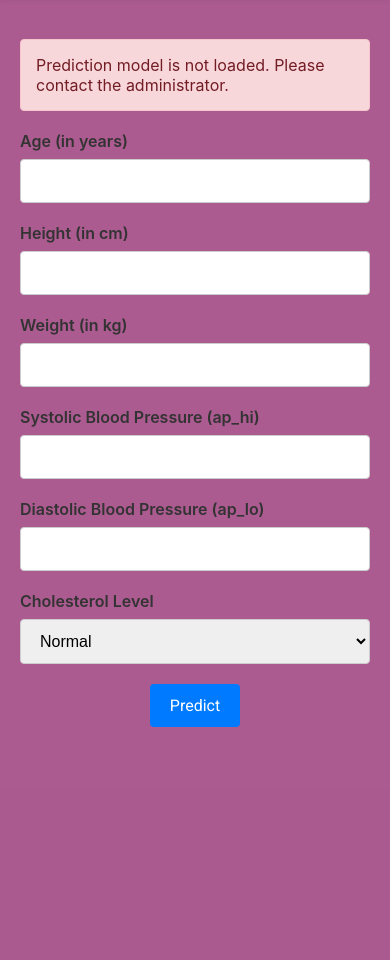
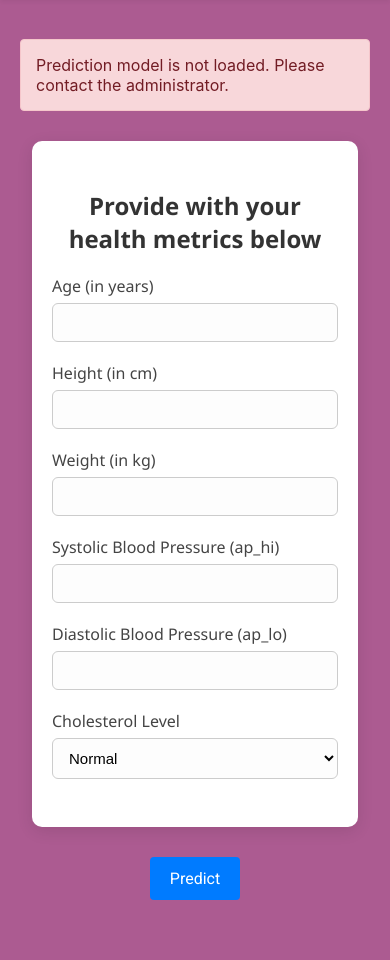
Before and after one commit to tameszn/Heart-disease-prediction-, a Flask app: page /predictor in a window 390 px wide. Shown: the part 61-1021 px from the top of the page. Before the commit the page ends 788 px from the top, so only its background shows below. Run offline with Flask 3, Linux system fonts and the light colour scheme; the visitor is signed in with stand-in values (Sample User, id 1).

Commit message:
improved prediction form

```diff
--- a/static/style.css
+++ b/static/style.css
@@ -241,3 +241,99 @@ legend {
 #send-btn {
     border-radius: 0;
 }
+
+
+
+
+.form-card {
+  max-width: 700px;
+  margin: 50px auto;
+  background-color: #ffffff;
+  border-radius: 10px;
+  box-shadow: 0 4px 16px rgba(0, 0, 0, 0.1);
+  padding: 40px 32px;
+  font-family: "Segoe UI", Roboto, Helvetica, Arial, sans-serif;
+  color: #333;
+}
+
+
+.form-card h1,
+.form-card legend {
+  font-size: 24px;
+  font-weight: 600;
+  color: #222;
+  margin-bottom: 12px;
+}
+
+
+.form-card p {
+  font-size: 15px;
+  color: #555;
+  margin-bottom: 24px;
+}
+.form-card .form-group {
+  margin-bottom: 20px;
+}
+
+
+.form-card label {
+  display: block;
+  font-weight: 500;
+  color: #444;
+  margin-bottom: 6px;
+}
+
+
+.form-card input.form-control,
+.form-card select.form-control {
+  width: 100%;
+  padding: 10px 12px;
+  border: 1px solid #ccc;
+  border-radius: 6px;
+  background-color: #fdfdfd;
+  font-size: 15px;
+  transition: border-color 0.2s ease, box-shadow 0.2s ease;
+}
+
+.form-card input.form-control:focus,
+.form-card select.form-control:focus {
+  outline: none;
+  border-color: #1976d2; /* subtle blue focus */
+  box-shadow: 0 0 0 2px rgba(25, 118, 210, 0.15);
+}
+
+
+.form-card button,
+.form-card .btn-primary {
+  display: inline-block;
+  padding: 10px 18px;
+  border: none;
+  border-radius: 6px;
+  font-weight: 600;
+  background-color: #1976d2;
+  color: white;
+  cursor: pointer;
+  transition: background-color 0.2s ease, transform 0.1s ease;
+}
+
+.form-card button:hover,
+.form-card .btn-primary:hover {
+  background-color: #125ba0;
+  transform: translateY(-1px);
+}
+
+/* Subtle footer text */
+.form-card .form-footer {
+  text-align: center;
+  font-size: 13px;
+  color: #777;
+  margin-top: 24px;
+}
+
+
+@media (max-width: 600px) {
+  .form-card {
+    padding: 28px 20px;
+    margin: 30px 12px;
+  }
+}
--- a/templates/predictor.html
+++ b/templates/predictor.html
@@ -3,7 +3,8 @@
 
    <form method="POST" action="{{ url_for('predictor') }}" id="prediction-form">
   {{ form.hidden_tag() }}
-
+  <div class="form-card">
+     <h2 class="text-center mb-4">Provide with your health metrics below</h2>
   <!-- your input fields -->
   <div class="form-group">
     {{ form.age.label }}
@@ -28,7 +29,8 @@
   <div class="form-group">
     {{ form.cholesterol.label }}
     {{ form.cholesterol(class="form-control") }}
-  </div>
+   </div>
+   </div>
 
   <div class="form-group text-center mt-3">
     <button type="submit" class="btn btn-primary btn-lg">Predict</button>
--- a/templates/result.html
+++ b/templates/result.html
@@ -43,7 +43,7 @@
 
         <br>
         <p>
-            <a href="{{ url_for('chatbot') }}" class="btn btn-secondary">Ask AI for advice</a>
+            <a href="{{ url_for('chatbot') }}" class="btn btn-secondary">Ask  for advice</a>
             <a href="{{ url_for('predictor') }}" class="btn btn-primary">Run a new prediction</a>
         </p>
 
```
